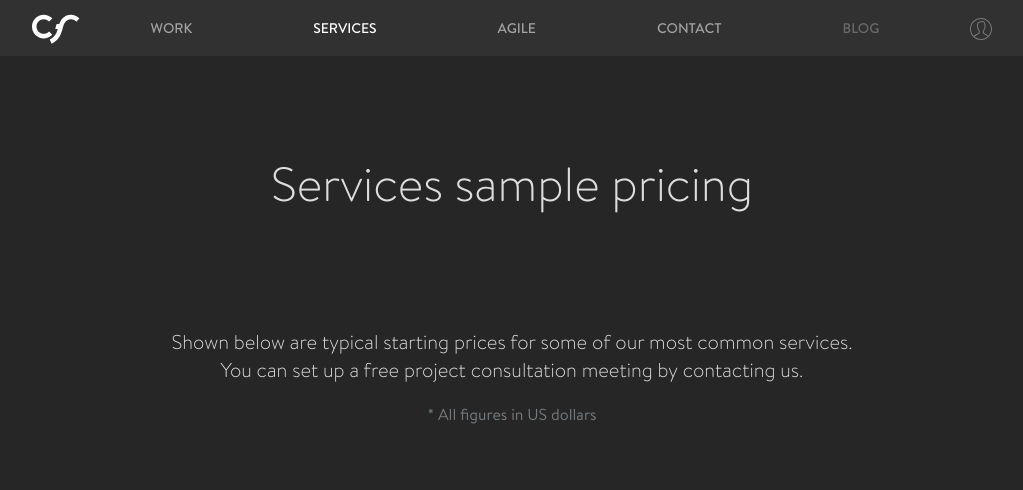
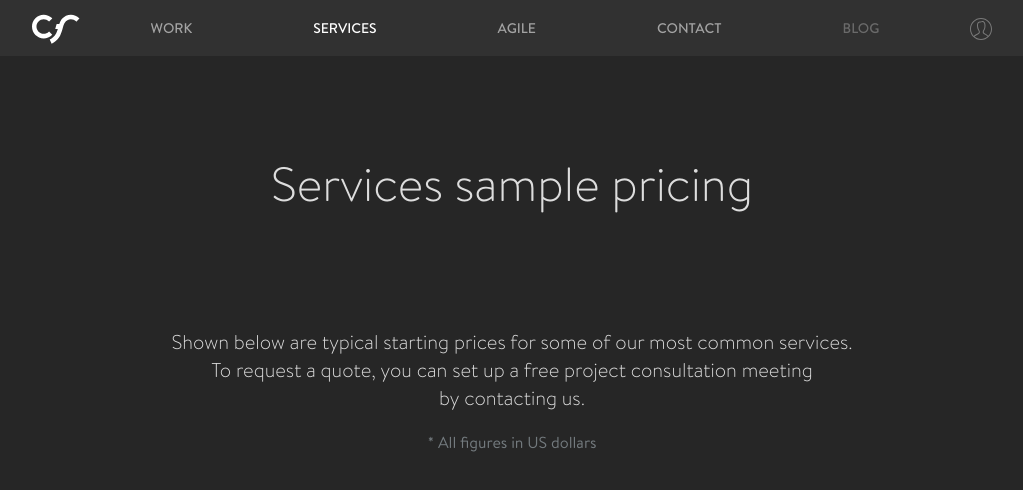
Before and after one commit to cubicflow/cubicflow, a Jekyll site: the page built from _pages/services.md, in a window 1280 px wide and 900 px high, cut to the strip 0-490 px from the top of the window. Shown: the whole strip, without its empty margins (128-1151 px from the left). Built offline with Jekyll 4.4.1, drawn with Linux system fonts in a browser that asks for light colours.

```diff
--- a/_pages/services.md
+++ b/_pages/services.md
@@ -8,7 +8,7 @@ description: We are Cubicflow – we create brands and develop one-of-a-kind exp
 
 # Services sample pricing
 
-#### Shown below are typical starting prices for some of our most common&nbsp;services. You&nbsp;can set up a free project consultation meeting by&nbsp;contacting&nbsp;us.
+#### Shown below are typical starting prices for some of our most common&nbsp;services. To&nbsp;request a quote, you&nbsp;can set up a free project consultation meeting by&nbsp;contacting&nbsp;us.
 
 <span style="color:#737A7E">&#42; All figures in US&nbsp;dollars</span>
 
```
Also changed, not shown: _pages/index.html (+5 -5 lines), assets/img/snapshots/fullsize/shotbud-logo.jpg (added), assets/img/snapshots/fullsize/shotbud-logo@2x.jpg (added), assets/img/snapshots/shotbud-logo--large.jpg (added), assets/img/snapshots/shotbud-logo--large@2x.jpg (added), assets/img/snapshots/shotbud-logo--medium.jpg (added), assets/img/snapshots/shotbud-logo--medium@2x.jpg (added), assets/img/snapshots/shotbud-logo.jpg (added), assets/img/snapshots/shotbud-logo@2x.jpg (added).
